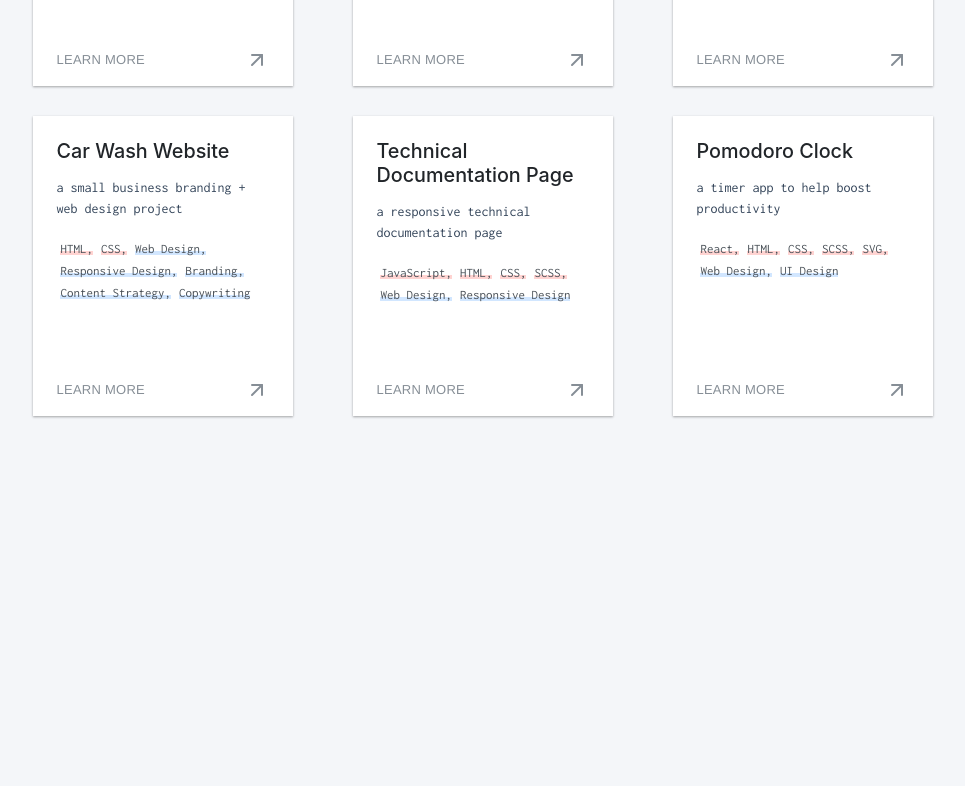
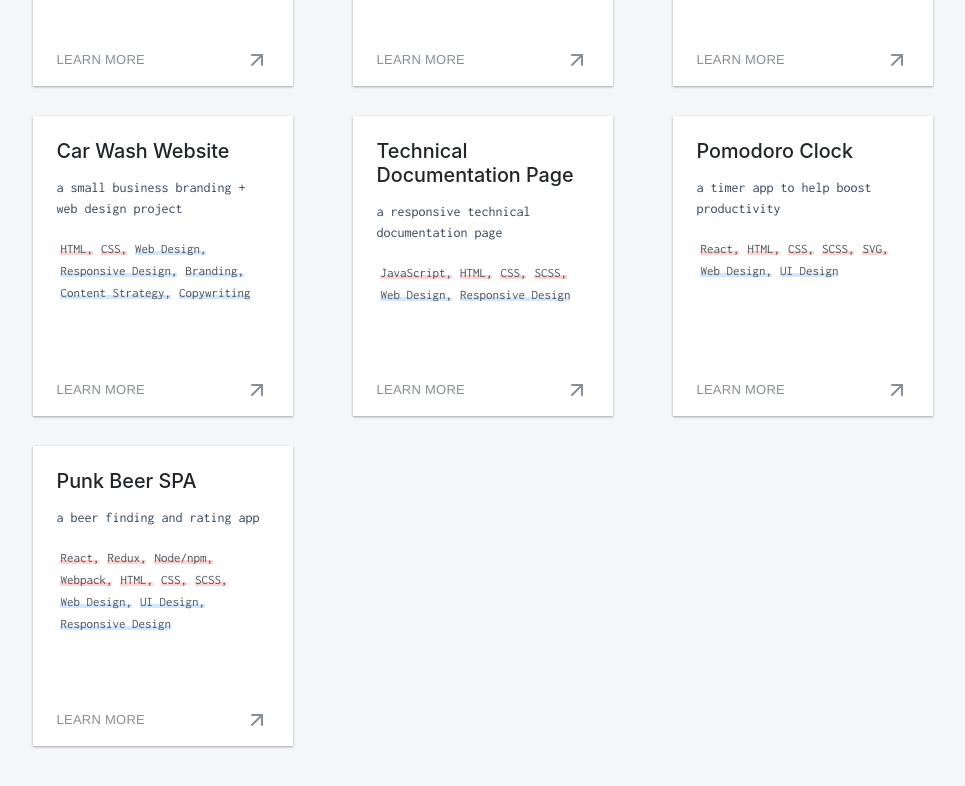
Before and after one commit to chk-yourself/my-portfolio, a plain HTML site: page index.html in a window 1280 px wide. Shown: the part 2806-3592 px from the top of the page, without its empty margins (157-1122 px from the left). Before the commit the page ends 3394 px from the top, so only its background shows below. Drawn offline with nearby package versions, Linux system fonts and the light colour scheme; files that its build step writes are made by us from their sources; a web font is replaced by a local one.

Commit message:
added punk-beer to projects

```diff
--- a/index.html
+++ b/index.html
@@ -239,6 +239,24 @@
               </div>
             </div>
           </div>
+          <div class="col-lg-4 col-sm-6">
+            <div class="card project-card">
+              <a class="project-link" data-toggle="modal" href="#projectDetailsModal" data-title="Punk Beer SPA">
+                <div class="project-overlay">
+                </div>
+                <img class="img-fluid" src="" alt="">
+              </a>
+              <div class="card-body">
+                <h4 class="card-title">Punk Beer SPA</h4>
+                <p class="project-overview"></p>
+                <div class="card__tags"></div>
+              </div>
+              <div class="card-footer d-flex justify-content-between">
+                <span class="card-footer__text">Learn More</span>
+                <i data-feather="arrow-up-right"></i>
+              </div>
+            </div>
+          </div>
         </div>
       </div>
     </div>
--- a/js/projects.js
+++ b/js/projects.js
@@ -9,6 +9,7 @@
       this.url = url;
       this.overview = overview;
     }
+
     get cardElem() {
       return $(`[data-title="${this.title}"]`).parent();
     }
@@ -75,21 +76,38 @@
     ),
     new Project(
       'Pomodoro Clock',
-      '<p>I designed and built a simple timer app, modeled after the Pomodoro Technique, a time-management framework that involves breaking work into time blocks, separated by 5 minute breaks.</p>',
+      `<p>I designed and built a simple timer app, modeled after the Pomodoro Technique, a time-management framework that involves breaking work into time blocks, separated by 5 minute breaks.</p>`,
       ['React', 'HTML', 'CSS', 'SCSS', 'SVG'],
       ['Web Design', 'UI Design'],
       'https://codepen.io/xtini/full/qJaLvb/',
       'a timer app to help boost productivity'
+    ),
+    new Project(
+      'Punk Beer SPA',
+      `<p>I designed and built a single-page application that renders beer data pulled from the Punk Beer API into reusable, easily searchable components.</p>
+      <h4 class="h4">Features include:</h4>
+      <ul class="project__list">
+      <li>Customizable "Favorites" collection that persists to localStorage</li>
+      <li>Search bar to filter beers by keywords, including name, ingredients, and food pairings</li>
+      </ul>`,
+      ['React', 'Redux', 'Node/npm', 'Webpack', 'HTML', 'CSS', 'SCSS'],
+      ['Web Design', 'UI Design', 'Responsive Design'],
+      'https://chk-yourself.github.io/punk-beer-app/',
+      'a beer finding and rating app'
     )
   ];
 
-  $('#projectDetailsModal').on('show.bs.modal', function (e) {
+  $('#projectDetailsModal').on('show.bs.modal', function(e) {
     const target = $(e.relatedTarget);
     const projectTitle = target.data('title');
     const project = projects.find(x => x.title === projectTitle);
     const projectDesc = project.desc;
-    const devTags = project.devTags.map(tag => `<span class="project-tag project-tag--dev">${tag}</span>`).join('');
-    const desTags = project.desTags.map(tag => `<span class="project-tag project-tag--des">${tag}</span>`).join('');
+    const devTags = project.devTags
+      .map(tag => `<span class="project-tag project-tag--dev">${tag}</span>`)
+      .join('');
+    const desTags = project.desTags
+      .map(tag => `<span class="project-tag project-tag--des">${tag}</span>`)
+      .join('');
     const projectURL = project.url;
     const projectOverview = project.overview;
     const modal = $(this);
@@ -102,12 +120,18 @@
   });
 
   projects.forEach(project => {
-  const devTags = project.devTags.map(tag => `<span class="project-tag project-tag--dev">${tag},</span>`).join('');
-  const desTags = project.desTags.map((tag, i, arr) => `<span class="project-tag project-tag--des">${tag}${i < arr.length - 1 ? ',' : ''}</span>`).join('');
+    const devTags = project.devTags
+      .map(tag => `<span class="project-tag project-tag--dev">${tag},</span>`)
+      .join('');
+    const desTags = project.desTags
+      .map(
+        (tag, i, arr) =>
+          `<span class="project-tag project-tag--des">${tag}${i < arr.length - 1 ? ',' : ''}</span>`
+      )
+      .join('');
     const projectOverview = project.overview;
     const card = project.cardElem;
     card.find('.card__tags').html(devTags + desTags);
     card.find('.project-overview').text(projectOverview);
   });
-
-}(jQuery));
+})(jQuery);
```
Lines whose indentation alone changed are shown as unchanged.
